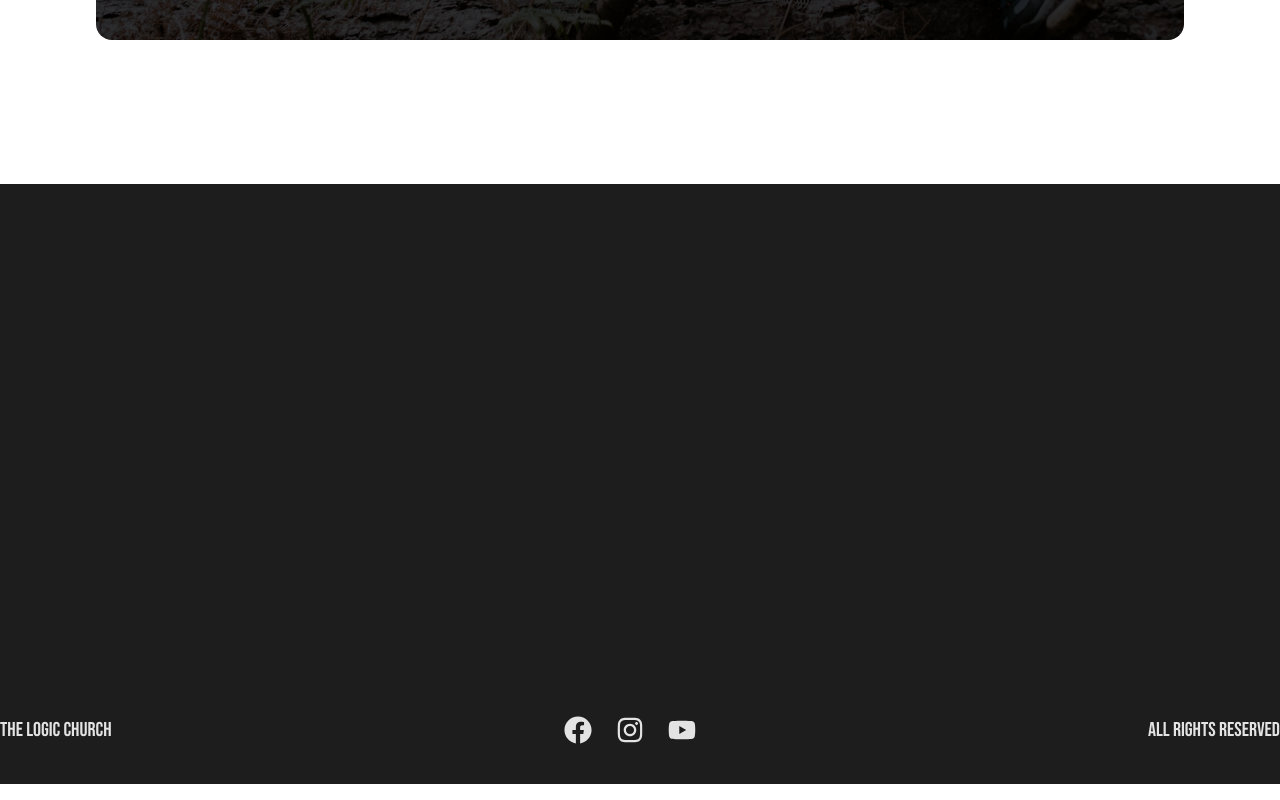
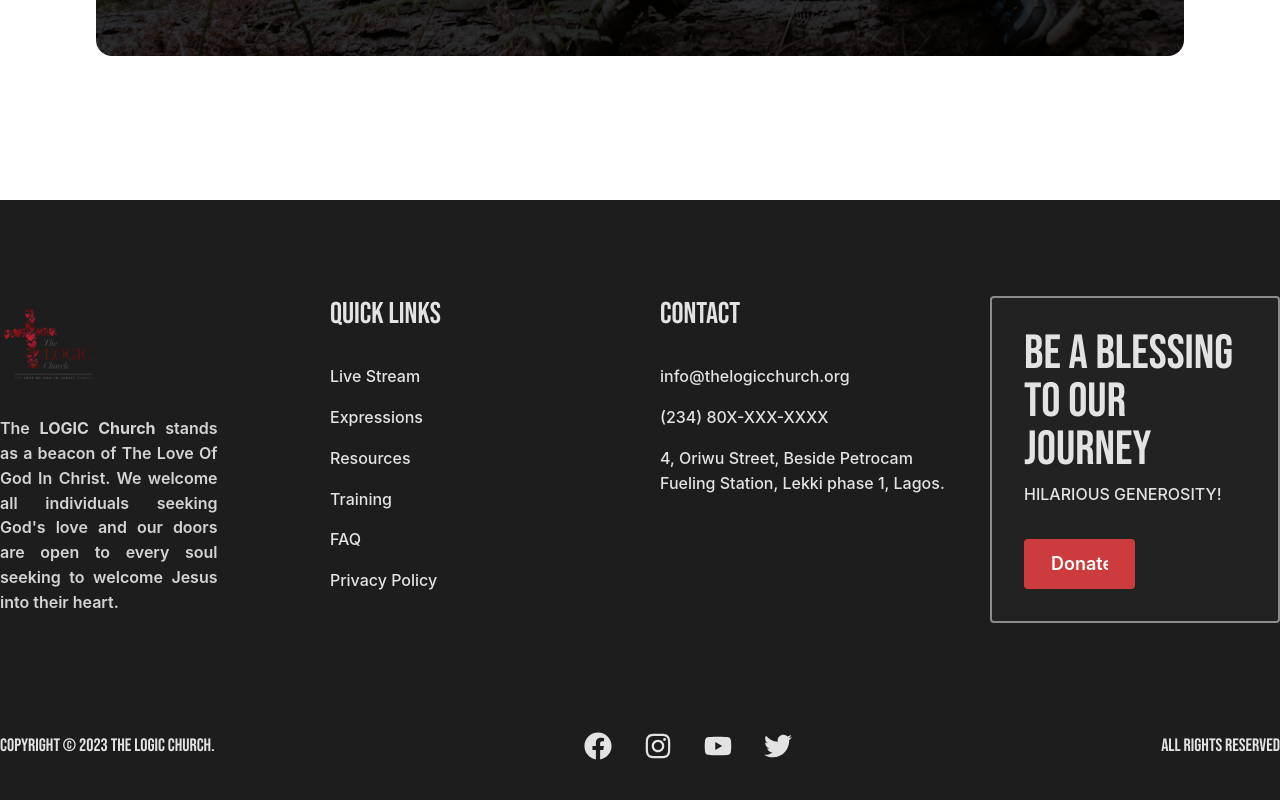
Before and after one commit to BIT-Corps/logic-fe, a Next.js app: page / in a window 1280 px wide. Shown: the part 4407-5207 px from the top of the page. Built offline with nearby package versions, Linux system fonts and the light colour scheme.

Commit message:
footer & UI uodates

```diff
--- a/app/components/blocks/home/TopNav.tsx
+++ b/app/components/blocks/home/TopNav.tsx
@@ -3,11 +3,11 @@ import { Button } from "@mantine/core";
 import Image from "next/image";
 
 const links = [
-  { link: "/about", label: "Expressions" },
-  { link: "/pricing", label: "Resources" },
-  { link: "/learn", label: "Trainings" },
+  { link: "/expressions", label: "Expressions" },
+  { link: "/resources", label: "Resources" },
+  { link: "/trainings", label: "Trainings" },
   { link: "/community", label: "Events" },
-  { link: "/events", label: "About Us" },
+  { link: "/about", label: "About Us" },
   { link: "/contact", label: "Contact" },
 ];
 
@@ -15,7 +15,7 @@ type Props = {};
 
 const TopNav = (props: Props) => {
   return (
-    <header className="h-24 bg-lg-dark">
+    <header className="h-28 bg-lg-dark">
       <section className="container mx-auto h-full flex items-center justify-between">
         <div className="logo relative w-20 h-20">
           <Image src={LogicLogo} alt="" className="absolute w-full h-full" />
--- a/app/page.tsx
+++ b/app/page.tsx
@@ -1,16 +1,18 @@
 "use client";
 
-import { TextInput } from "@mantine/core";
+import { Button, TextInput } from "@mantine/core";
 import Image from "next/image";
+import Link from "next/link";
 import { useState } from "react";
 import { IconContext } from "react-icons";
 import {
   FaFacebook,
   FaInstagram,
   FaLongArrowAltRight,
+  FaTwitter,
   FaYoutube,
 } from "react-icons/fa";
-import { AudienceImg, RaisedHandsImg, WorshipImg } from "./assets";
+import { AudienceImg, LogicLogo, RaisedHandsImg, WorshipImg } from "./assets";
 import { Hero, RatedSermons, TopNav } from "./components";
 
 export default function Home() {
@@ -112,16 +114,89 @@ export default function Home() {
       </section>
 
       <footer className="h-[600px] bg-lg-dark text-lg-white">
-        <div className="lg-container h-full relative py-20">
-          <div></div>
-          <section className="flex items-center justify-between absolute bottom-0 w-full py-10 text-xl">
-            <h4>The LOGIC Church</h4>
+        <div className="lg-container h-full relative py-24">
+          <div className="grid grid-cols-4 gap-x-10">
+            <section className="space-y-6">
+              <div className="logo relative w-24 h-24">
+                <Image
+                  src={LogicLogo}
+                  alt="LOGIC_logo"
+                  className="absolute w-full h-full"
+                />
+              </div>
+              <div className="">
+                <p className="font-semibold text-lg-gray-light w-9/12 text-justify">
+                  The <span className="font-bold">LOGIC Church</span> stands as
+                  a beacon of The Love Of God In Christ. We welcome all
+                  individuals seeking God&apos;s love and our doors are open to
+                  every soul seeking to welcome Jesus into their heart.
+                </p>
+              </div>
+            </section>
+            {[
+              {
+                id: 1,
+                title: "Quick Links",
+                subLinks: [
+                  { subId: 0, title: "Live Stream" },
+                  { subId: 1, title: "Expressions" },
+                  { subId: 2, title: "Resources" },
+                  { subId: 3, title: "Training" },
+                  { subId: 4, title: "FAQ" },
+                  { subId: 5, title: "Privacy Policy" },
+                ],
+              },
+              {
+                id: 2,
+                title: "Contact",
+                subLinks: [
+                  { subId: 0, title: "info@thelogicchurch.org" },
+                  { subId: 1, title: "(234) 80X-XXX-XXXX" },
+                  {
+                    subId: 2,
+                    title:
+                      "4, Oriwu Street, Beside Petrocam Fueling Station, Lekki phase 1, Lagos.",
+                  },
+                ],
+              },
+            ].map(({ id, subLinks, title }) => (
+              <section key={id} className="space-y-8">
+                <h4 className="text-3xl">{title}</h4>
+                {subLinks && (
+                  <ul className="space-y-4">
+                    {subLinks.map(({ subId, title }) => (
+                      <li key={subId}>
+                        <Link href="/">{title}</Link>
+                      </li>
+                    ))}
+                  </ul>
+                )}
+              </section>
+            ))}
+            <section className="border-2 border-lg-gray p-8 space-y-8 rounded bg-lg-black flex flex-col justify-between">
+              <div className="space-y-2">
+                <h2 className="text-5xl">BE A BLESSING TO OUR JOURNEY</h2>
+                <p>HILARIOUS GENEROSITY!</p>
+              </div>
+              <Button
+                variant="filled"
+                color="light-red"
+                size="lg"
+                className="w-6/12"
+              >
+                Donate
+              </Button>
+            </section>
+          </div>
+          <section className="flex items-center justify-between absolute bottom-0 w-full py-10 text-lg">
+            <h4>Copyright &copy; 2023 The LOGIC Church.</h4>
             <IconContext.Provider value={{ size: "28px" }}>
-              <div className="flex items-center justify-center gap-x-6">
+              <div className="flex items-center justify-center gap-x-8">
                 {[
                   { id: 0, icon: <FaFacebook /> },
                   { id: 1, icon: <FaInstagram /> },
                   { id: 2, icon: <FaYoutube /> },
+                  { id: 3, icon: <FaTwitter /> },
                 ].map(({ icon, id }) => (
                   <div key={id}>{icon}</div>
                 ))}
```
